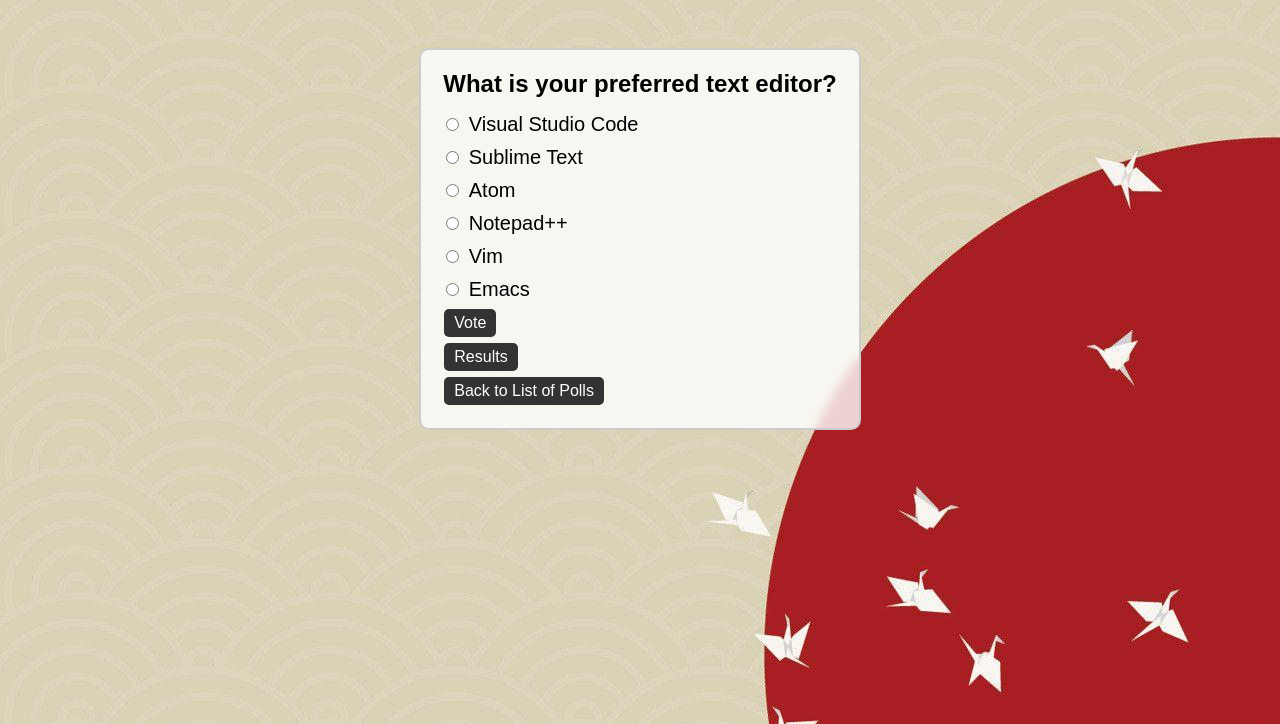
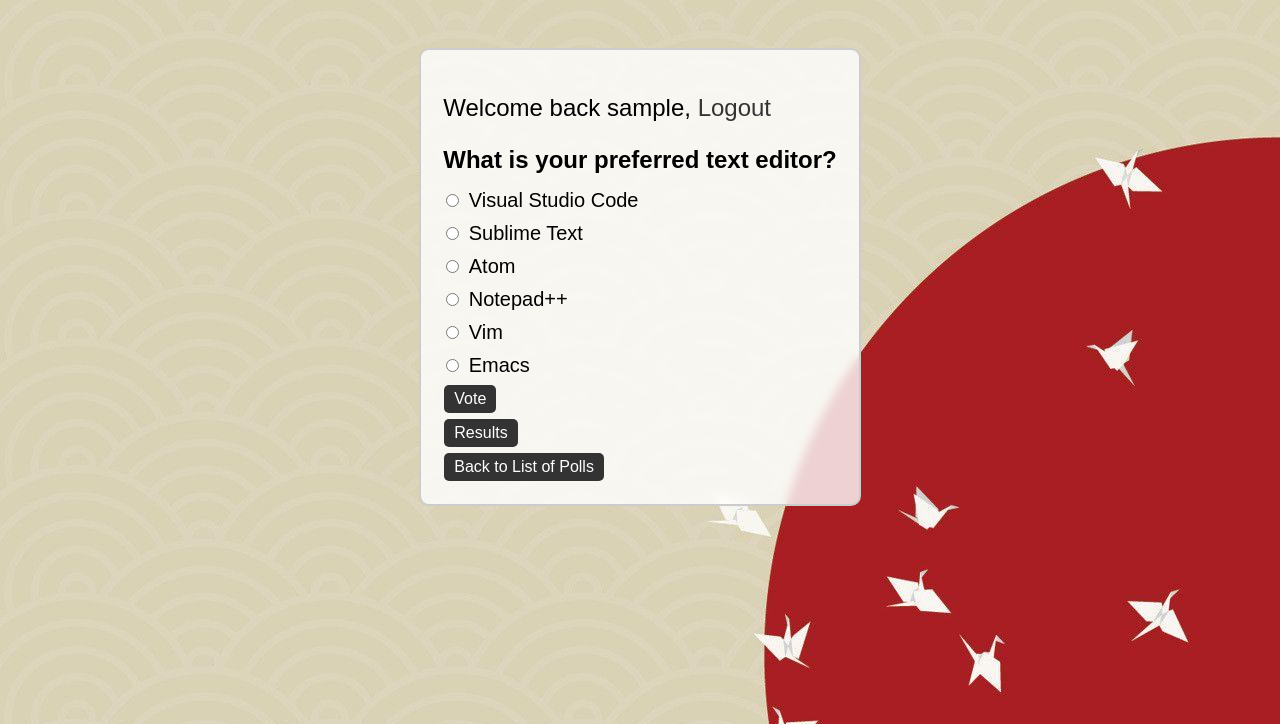
Before and after one commit to ReggieReo/ku-polls, a Django app: page /polls/2/ in a window 1280 px wide. Shown: the top 724 px of the page. Run offline with Django 4.2, Linux system fonts and the light colour scheme; the visitor is signed in with stand-in values (Sample User, id 1); data comes from the database, SQL or seed files in the repository; data that the repository does not hold is empty.

Commit message:
add logout button

```diff
--- a/polls/models.py
+++ b/polls/models.py
@@ -66,7 +66,6 @@
     @property
     def vote(self):
         """count the votes for this choice"""
-        # count = Vote.objects.filter(Choice=self).count()
         count = self.vote_set.count()
         return count
 
--- a/polls/static/polls/style.css
+++ b/polls/static/polls/style.css
@@ -104,7 +104,7 @@
 }
 
 /* Styling for the <a> element within .results */
-.detail a {
+.detail .back a {
   background-color: #333;
   color: white;
   padding: 5px 10px;
@@ -115,6 +115,10 @@
   display: inline-block; /* Make the link a block-level element */
   margin: 3px; /* Add some spacing around the link */
   font-size: medium;
+}
+
+.detail .logout p {
+  font-size: x-large;
 }
 
 .detail input[type="submit"] {
@@ -155,7 +159,7 @@
   font-size: large;
 }
 
-.results a {
+.results .back a {
   background-color: #333;
   color: white;
   padding: 5px 10px;
@@ -166,6 +170,10 @@
   display: inline-block; /* Make the link a block-level element */
   margin: 3px; /* Add some spacing around the link */
   font-size: xx-large;
+}
+
+.results .logout p {
+  font-size: x-large;
 }
 
 .index {
--- a/polls/templates/polls/detail.html
+++ b/polls/templates/polls/detail.html
@@ -6,22 +6,38 @@
 <form action="{% url 'polls:vote' question.id %}" method="post">
   {% csrf_token %}
   <fieldset>
+
+    <legend>
+      <div class="logout">
+        {% if user.is_authenticated %}
+          <p>Welcome back {{user.username}}</a>, <a href="{% url 'logout' %}">Logout</a></p>
+        {% else %}
+          Please <a href="{% url 'login' %}">Login</a> to vote
+        {% endif %}
+      </div>
+    </legend>
+
     <legend><h1>{{ question.question_text }}</h1></legend>
     {% if error_message %}
     <p><strong>{{ error_message }}</strong></p>
     {% endif %} {% for choice in question.choice_set.all %}
+
     <input
       type="radio"
       name="choice"
       id="choice{{ forloop.counter }}"
       value="{{ choice.id }}"{% if choice == select_choice %}checked{% endif %}
     />
+
     <label for="choice{{ forloop.counter }}">{{ choice.choice_text }}</label><br>
+
     {% endfor %}
   </fieldset>
-    <input type="submit" value="Vote" />
-    <br />
-    <a href="{% url 'polls:results' question.id %}">Results</a><br />
-    <a href="{% url 'polls:index' %}"> Back to List of Polls</a>
+    <div class="back">
+      <input type="submit" value="Vote" />
+      <br />
+      <a href="{% url 'polls:results' question.id %}">Results</a><br />
+      <a href="{% url 'polls:index' %}"> Back to List of Polls</a>
+    </div>
   </form>
 </div>
--- a/polls/templates/polls/index.html
+++ b/polls/templates/polls/index.html
@@ -5,7 +5,7 @@
 {% if latest_question_list %}
 <ul>
   {% if user.is_authenticated %}
-    <p>Welcome back, {{user.username}}</p>
+    <p>Welcome back {{user.username}}</a>, <a href="{% url 'logout' %}">Logout</a></p>
   {% else %}
     Please <a href="{% url 'login' %}">Login</a> to vote
   {% endif %}
```
Also changed, not shown: polls/templates/polls/results.html (+13 -1 lines).
